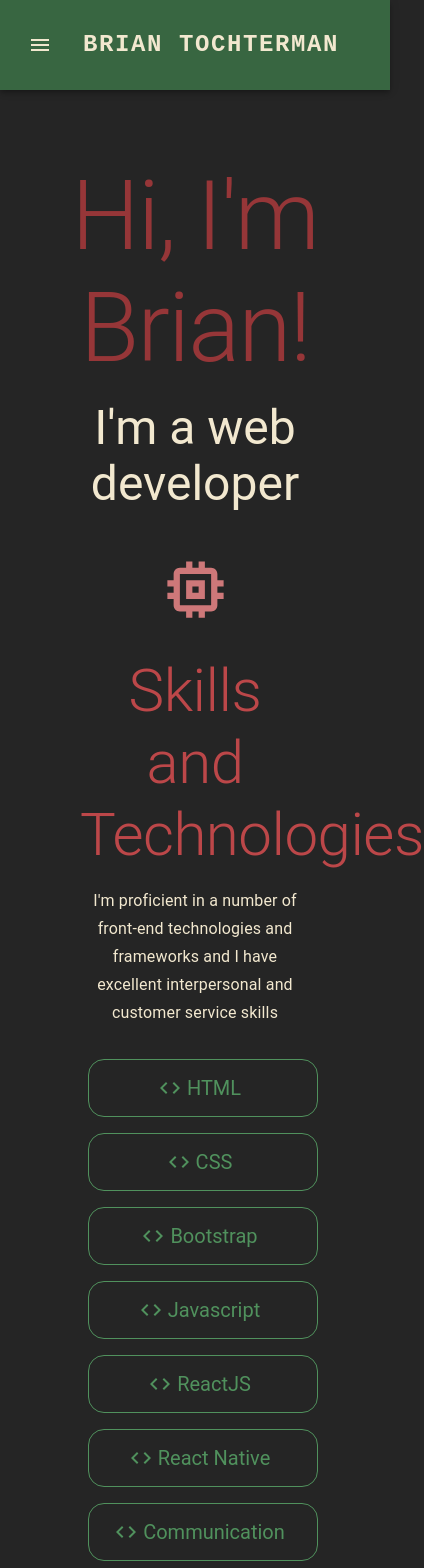
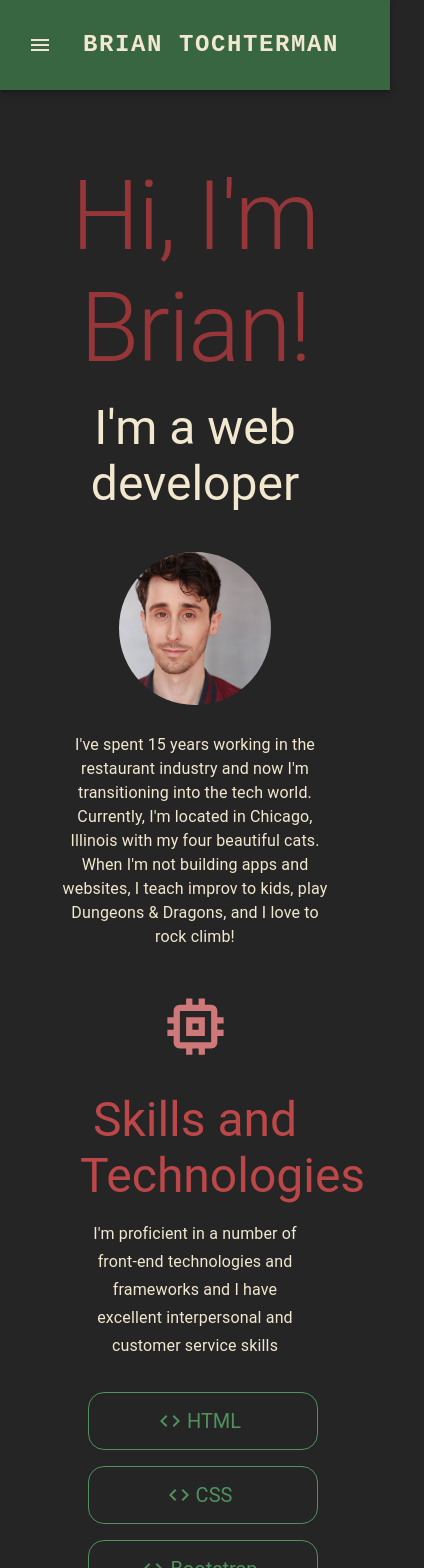
Before and after one commit to btoch23/portfolio-site, a React (Vite) app: page / in a window 390 px wide. Shown: the top 1568 px of the page, 424 px wide, since content can reach past the window. Built offline with nearby package versions, Linux system fonts and the light colour scheme.

Commit message:
fixed responsive styling

```diff
--- a/src/components/About.jsx
+++ b/src/components/About.jsx
@@ -16,8 +16,8 @@ const About = () => {
                                 I&apos;m a web developer
                             </Typography>
                         </Box>
-                        <Box sx={styles.bodyBox}>
-                            <Typography sx={styles.body} variant='body1'>
+                        <Box sx={styles.bodyBoxLg}>
+                            <Typography sx={styles.bodyLg} variant='body1'>
                                 I&apos;ve spent 15 years working in the restaurant industry and now I&apos;m transitioning into the tech world. Currently, I&apos;m located in Chicago, Illinois with my four beautiful cats. When I&apos;m not building apps and websites, I teach improv to kids, play Dungeons & Dragons, and I love to rock climb!
                             </Typography>
                         </Box>
@@ -26,6 +26,14 @@ const About = () => {
                         <img src='./headshot.jpg' style={styles.image} />
                     </Box>
                 </Container>
+                <Container sx={styles.bodyContainer} maxWidth='med'>
+                    <Box sx={styles.bodyBoxSm}>
+                        <Typography sx={styles.bodySm} variant='body1'>
+                            I&apos;ve spent 15 years working in the restaurant industry and now I&apos;m transitioning into the tech world. Currently, I&apos;m located in Chicago, Illinois with my four beautiful cats. When I&apos;m not building apps and websites, I teach improv to kids, play Dungeons & Dragons, and I love to rock climb!
+                        </Typography>
+                    </Box>
+                </Container>
+
             </Box>
         </ThemeProvider>
     )
@@ -35,10 +43,13 @@ const styles = {
     container: {
         mt: 5,
         pt: 10,
-        pb: {sm: 5, md: 5},
         display: 'flex',
-        flexDirection: {sm: 'column', md: 'row'},
+        flexDirection: {xs: 'column', md: 'row'},
         alignItems: 'center',
+        justifyContent: 'center'
+    },
+    bodyContainer: {
+        display: 'flex',
         justifyContent: 'center'
     },
     textBox: {
@@ -61,22 +72,35 @@ const styles = {
         textAlign: {sm: 'center', md: 'left'},
         color: '#F2E8CF'
     },
-    bodyBox: {
+    bodyBoxLg: {
         display: {
             xs: 'none',
-            md: 'flex',
+            lg: 'flex',
             maxWidth: '700px'
         }
     },
-    body: {
+    bodyBoxSm: {
+        display: {
+            xs: 'flex',
+            lg: 'none',
+            maxWidth: '700px'
+        },
+    },
+    bodyLg: {
         pt: 3,
         textAlign: 'left',
         color: '#F2E8CF'
     },
+    bodySm: {
+        pt: 3,
+        textAlign: 'center',
+        color: '#F2E8CF'
+    },
     imageBox: {
-        display: {
-            xs: 'none',
-            sm: 'inline'
+        display: 'inline',
+        pt: {
+            xs: 5,
+            sm: 0
         }
     },
     image: {
--- a/src/components/Certifications.jsx
+++ b/src/components/Certifications.jsx
@@ -13,7 +13,7 @@ const Certifications = () => {
                 <Container sx={styles.container}>
                     <Box>
                         <BookIcon sx={styles.icon} />
-                        <Typography sx={{ color: 'red.main'}} variant="h2">
+                        <Typography sx={{ color: 'red.main'}} variant='h3'>
                             Certifications
                         </Typography>
                         <Typography sx={styles.subtitle} variant="subtitle1">
@@ -59,7 +59,7 @@ const styles = {
     },
     subtitle: {
         color: 'white.main',
-        mt: 2
+        pt: 2
     },
     certificateBox: {
         mt: 3,
--- a/src/components/Projects.jsx
+++ b/src/components/Projects.jsx
@@ -20,7 +20,7 @@ const Projects = () => {
             <Container sx={styles.container}>
                 <Box>
                   <TerminalIcon sx={styles.icon} />
-                  <Typography sx={{ color: 'red.main', }} variant="h2">
+                  <Typography sx={{ color: 'red.main', }} variant="h3">
                     Things I&apos;ve Built
                   </Typography>
                   <Typography sx={styles.subtitle} variant="subtitle1">
--- a/src/components/Skills.jsx
+++ b/src/components/Skills.jsx
@@ -13,7 +13,7 @@ const Skills = () => {
               <Container sx={styles.container}>
                 <Box>
                   <MemoryIcon sx={styles.icon} />
-                  <Typography sx={{ color: 'red.main'}} variant="h2">
+                  <Typography sx={{ color: 'red.main'}} variant="h3">
                     Skills and Technologies
                   </Typography>
                   <Typography sx={styles.subtitle} variant="subtitle1">
```
